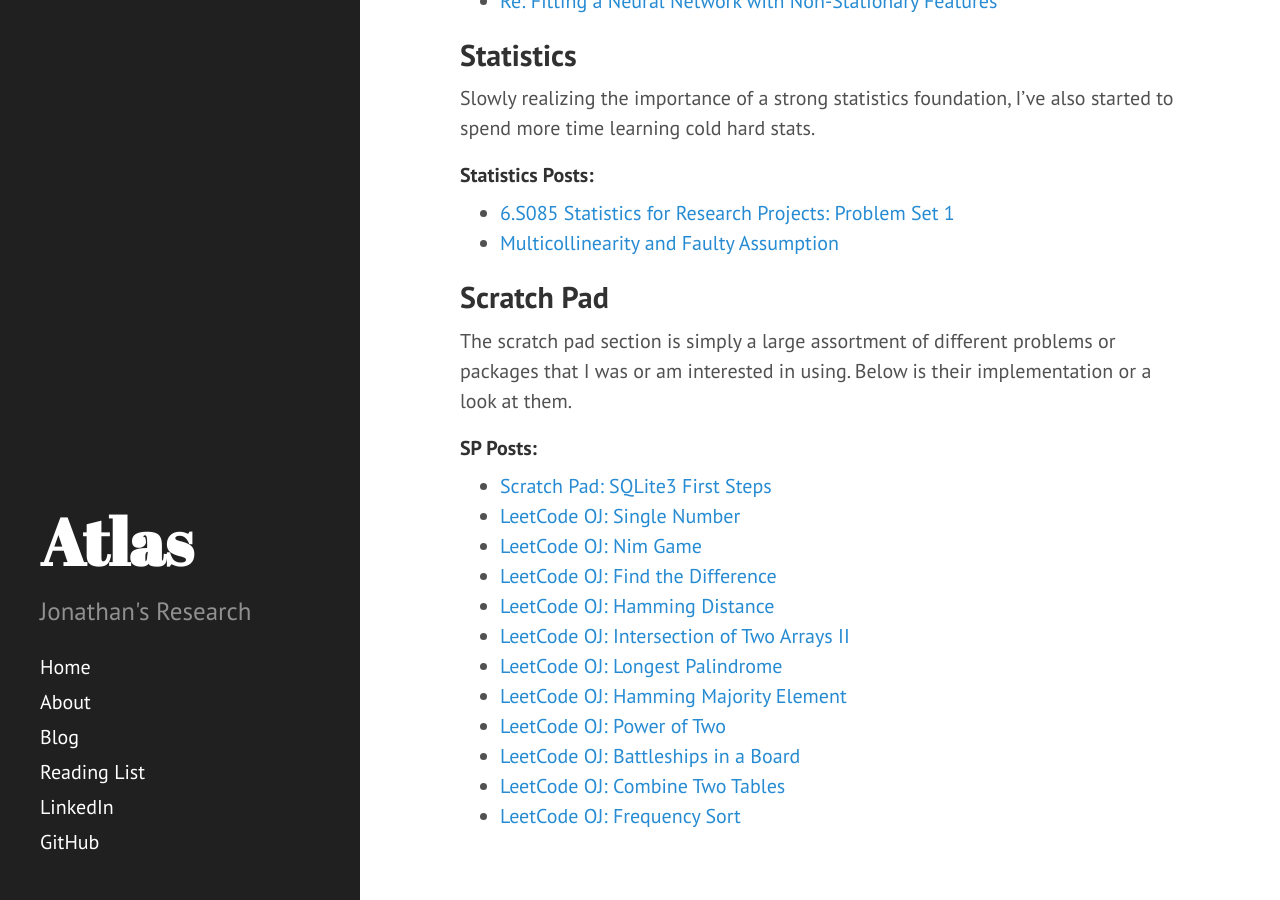
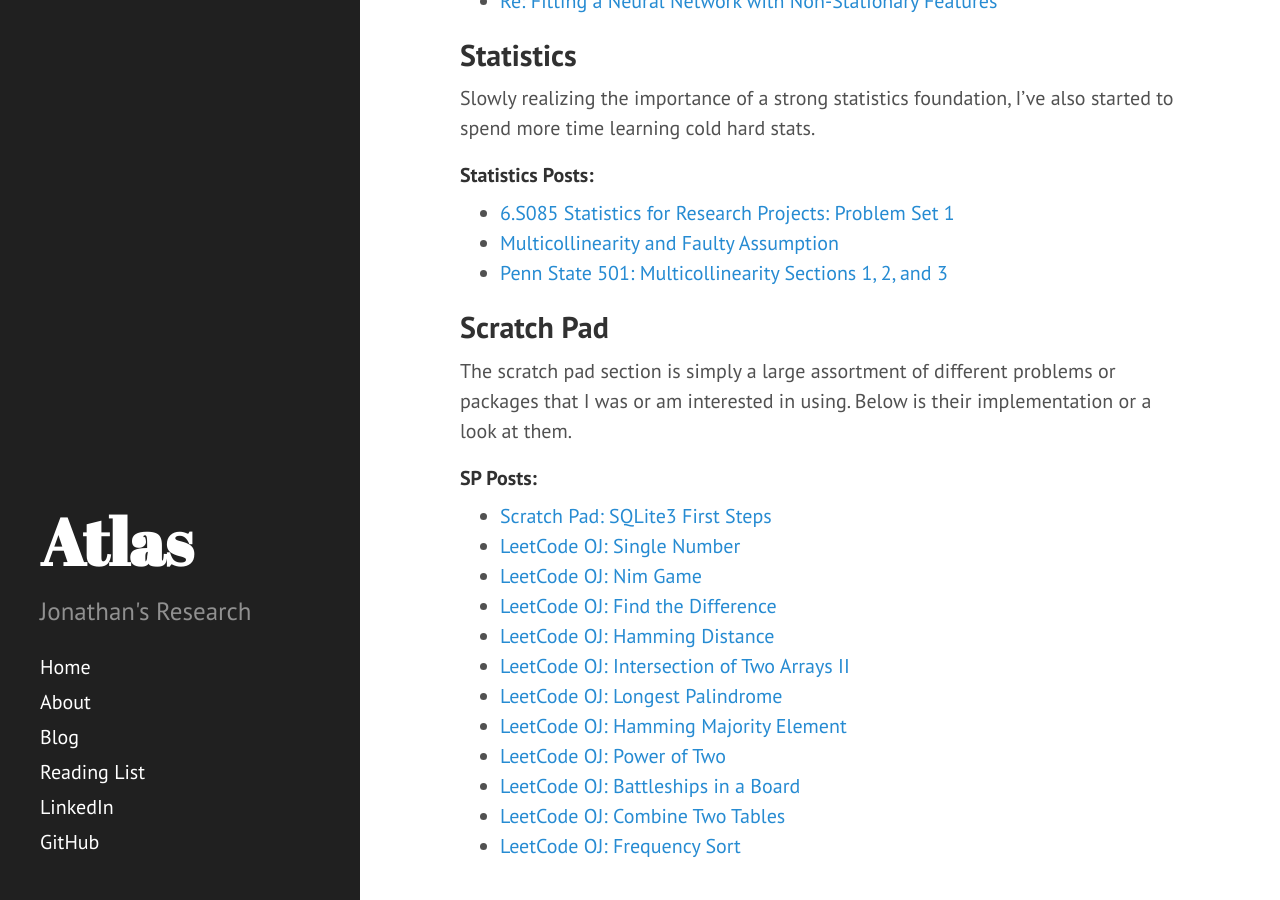
Before and after one commit to JonathanJohann/Research, a Jekyll site: the page built from Blog.md, in a window 1280 px wide and 900 px high, scrolled down 932 px. Built offline with Jekyll 4.4.1, drawn with Linux system fonts in a browser that asks for light colours; Markdown is read by kramdown in place of the engine named in the settings.

Commit message:
Update Blog.md

```diff
--- a/Blog.md
+++ b/Blog.md
@@ -38,6 +38,9 @@ Slowly realizing the importance of a strong statistics foundation, I've also sta
 #### Statistics Posts:
 * [6.S085 Statistics for Research Projects: Problem Set 1](https://jonathanjohann.github.io/Research/2017/01/07/Statistics-for-Research-Projects/)
 * [Multicollinearity and Faulty Assumption](https://jonathanjohann.github.io/Research/2017/01/07/Multicollinearity-thoughts/)
+* [Penn State 501: Multicollinearity Sections 1, 2, and 3](https://jonathanjohann.github.io/Research/2017/01/08/Multicollinearity-12-1-to-3/)
+
+
 
 ## Scratch Pad
 
```
